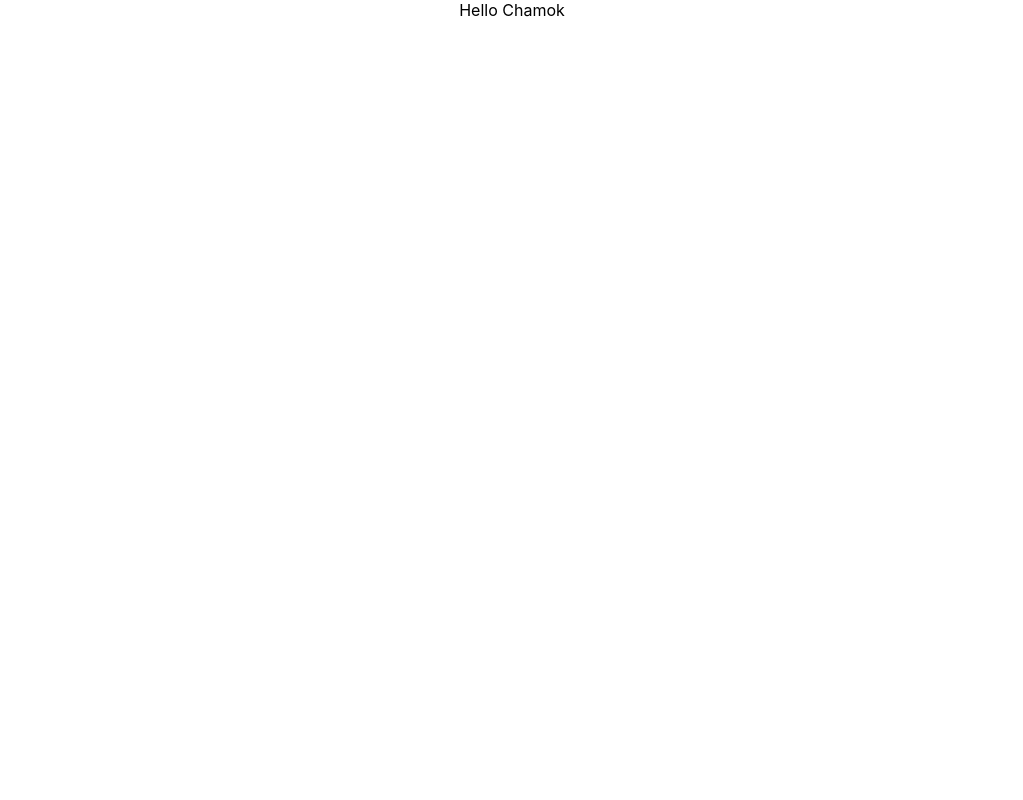
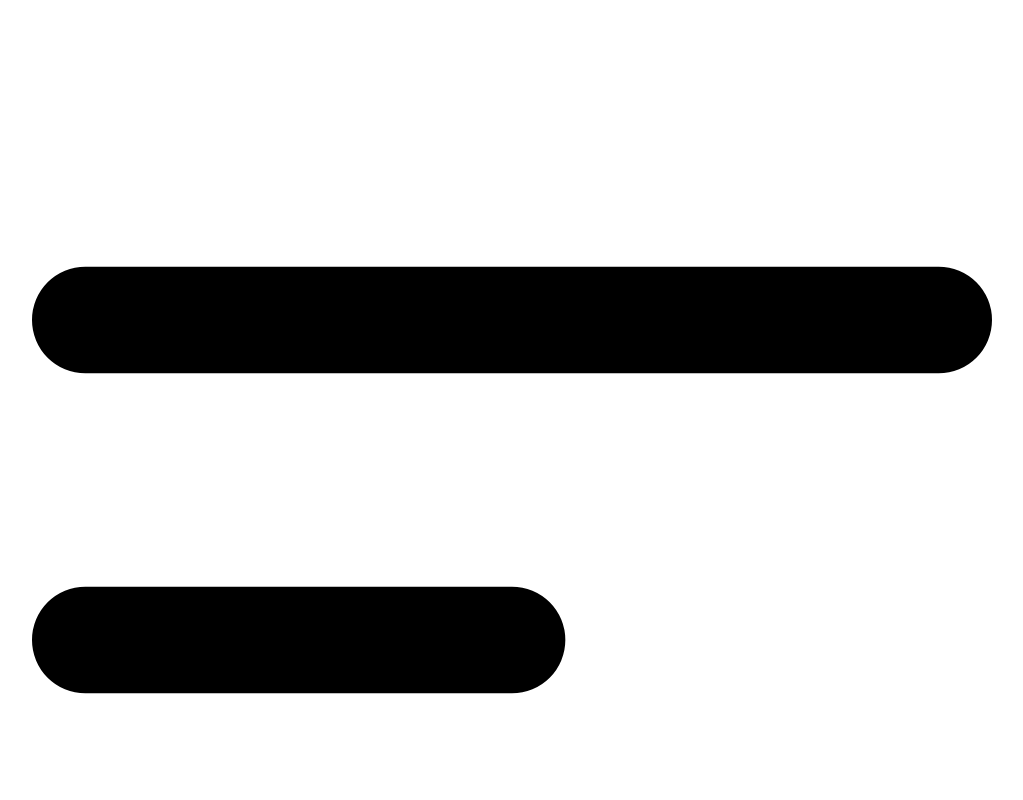
Before and after one commit to mkasik/easy-transport, a React (Create React App) app: page / in a window 1280 px wide. Shown: the top 800 px of the page, without its empty margins (128-1151 px from the left). Built offline with nearby package versions, Linux system fonts and the light colour scheme.

Commit message:
third-commit

```diff
--- a/package.json
+++ b/package.json
@@ -8,6 +8,7 @@
     "@testing-library/user-event": "^13.5.0",
     "react": "^18.2.0",
     "react-dom": "^18.2.0",
+    "react-router-dom": "^6.6.2",
     "react-scripts": "5.0.1",
     "web-vitals": "^2.1.4"
   },
--- a/src/App.js
+++ b/src/App.js
@@ -1,11 +1,27 @@
-import logo from './logo.svg';
 import './App.css';
+import { createBrowserRouter, RouterProvider } from 'react-router-dom';
+import Main from './Main/Main';
+import Header from './Pages/Header/Header';
 
+const router = createBrowserRouter([
+  {
+    path:'/',
+    element:<Main></Main>,
+    children:[
+      {
+        path:'/',
+        element:<Header></Header>
+      }
+    ]
+  }
+])
 function App() {
   return (
-    <div className="App">
-    Hello Chamok
-    </div>
+    <RouterProvider router={router}>
+
+    </RouterProvider>
+
+
   );
 }
 
--- /dev/null
+++ b/src/Main/Main.js
@@ -0,0 +1,13 @@
+import React from 'react';
+import Navbar from '../Pages/Navbar/Navbar';
+
+const Main = () => {
+    return (
+        <div>
+            <Navbar></Navbar>
+
+        </div>
+    );
+};
+
+export default Main;
--- a/src/Pages/Header/Header.js
+++ b/src/Pages/Header/Header.js
@@ -1,9 +1,12 @@
 import React from 'react';
+import { Outlet } from 'react-router-dom';
+
 
 const Header = () => {
     return (
         <div>
-            <h2>This is </h2>
+           <Outlet></Outlet>
+
         </div>
     );
 };
```
Also changed, not shown: 1 other file (tests, documents, lock files or other folders).
